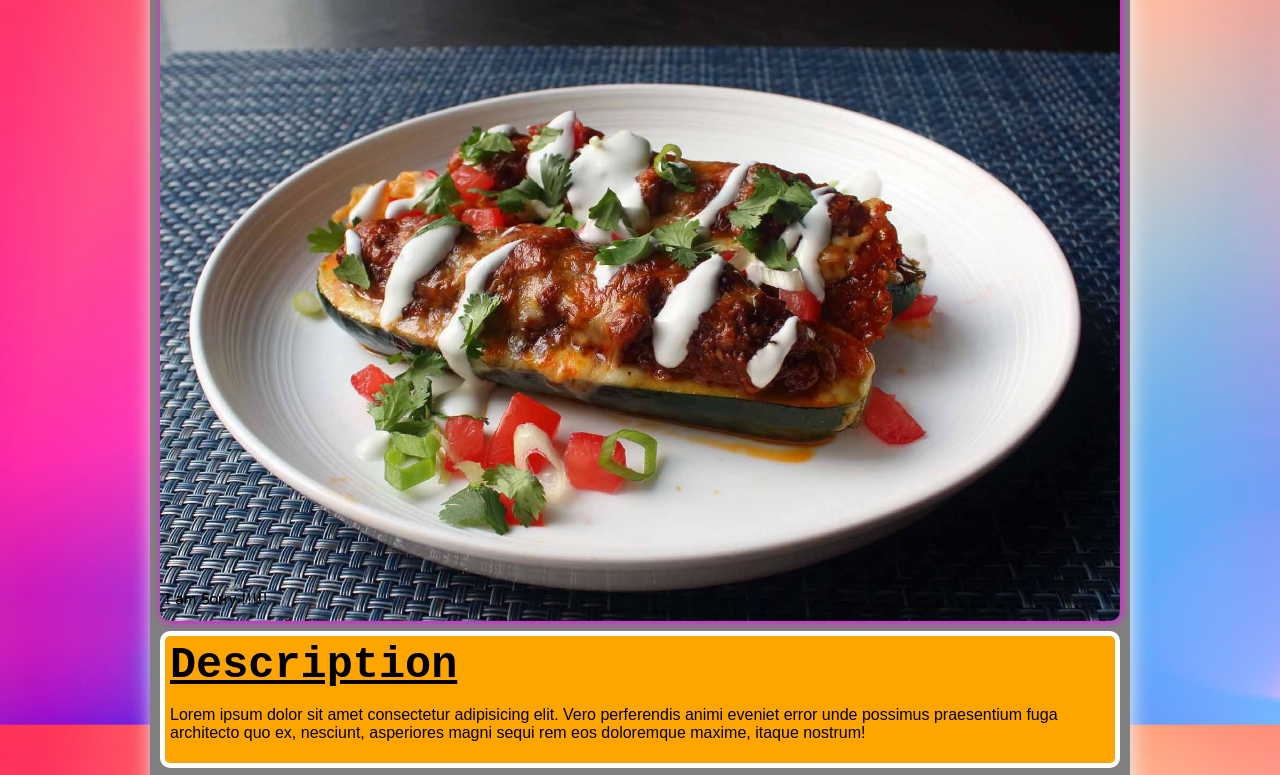
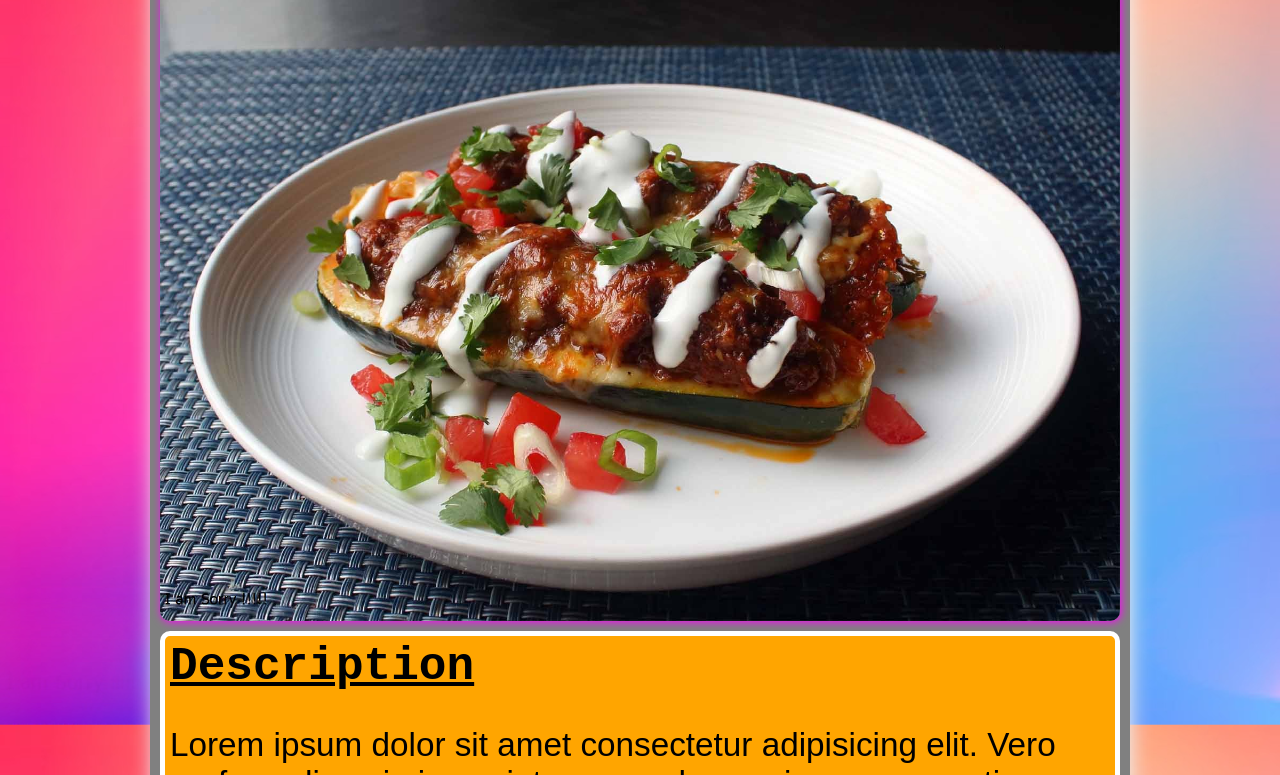
Before and after one commit to hafizmuhammadabubakar/odin-recipes, a plain HTML site: page recipes/Stuffed_Zucchini_Boats.html in a window 1280 px wide. Shown: the part 129-904 px from the top of the page. Drawn offline with Linux system fonts and the light colour scheme.

Commit message:
odin-recipes

```diff
--- a/styles/recipestyles.css
+++ b/styles/recipestyles.css
@@ -36,7 +36,7 @@ img {
 }
 
 h2 {
-	font-size: 3.4vw;
+	font-size: 3.6vw;
 	font-family: monospace;
 	text-decoration: underline;
 	margin: 0 auto;
@@ -44,6 +44,7 @@ h2 {
 
 p {
 	font-family: sans-serif;
+	font-size:2.6vw;
 }
 div {
 	background-color: orange;
```
